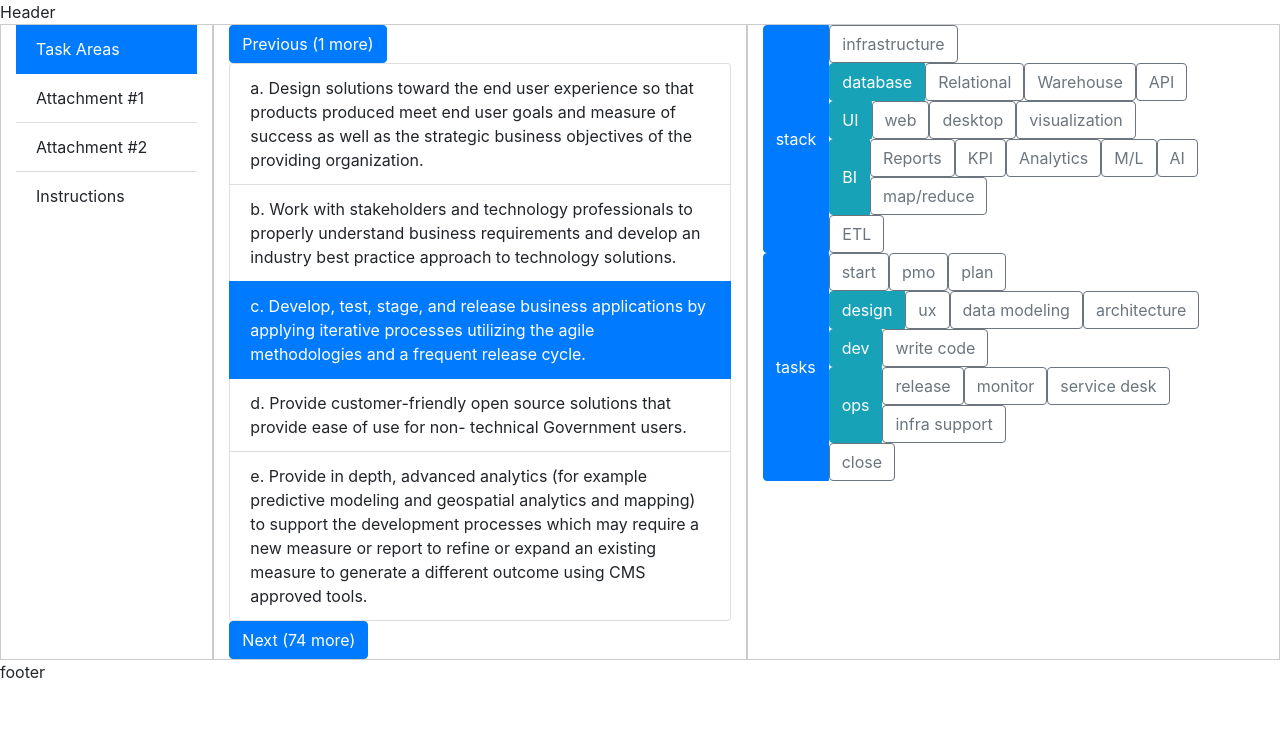
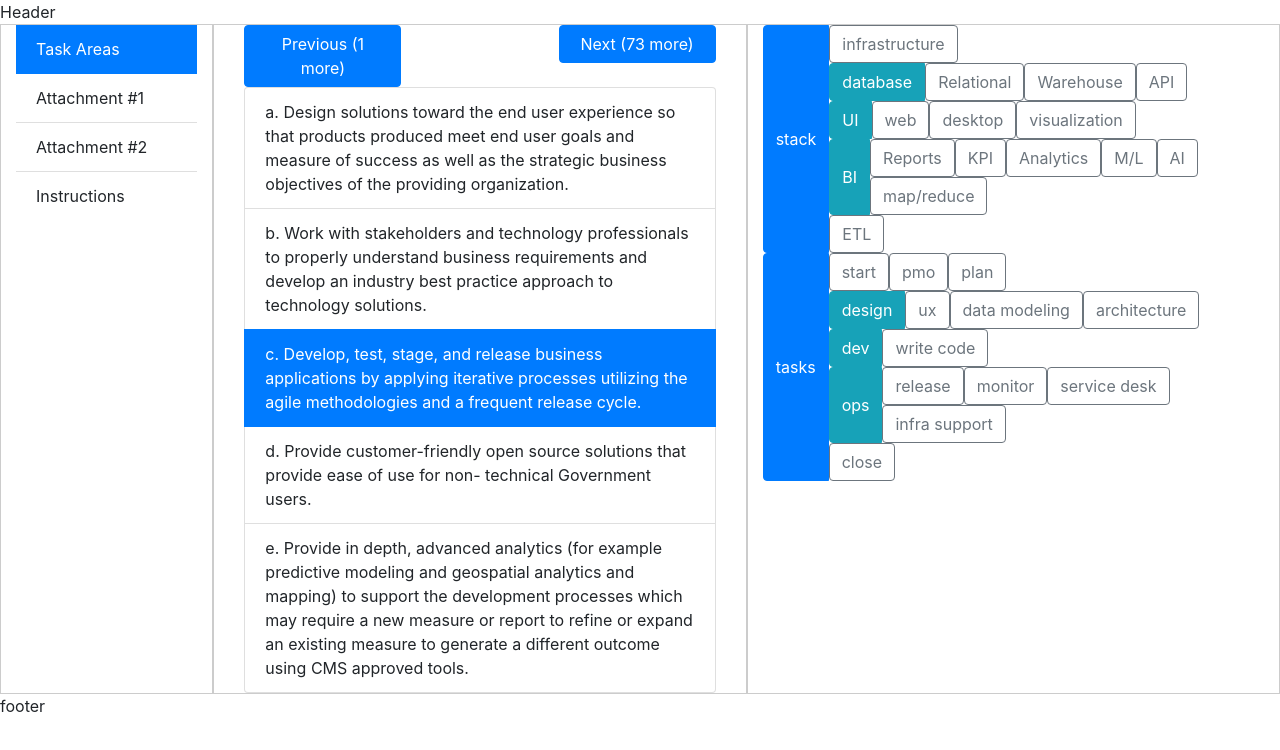
Before and after one commit to JeffreyMFarley/malta, a React (Create React App) app in the folder images/app/: page / in a window 1280 px wide. Shown: the top 750 px of the page. Built offline with nearby package versions, Linux system fonts and the light colour scheme.

Commit message:
refactor: Improve document navigation

```diff
--- a/images/app/src/components/ActiveDocument.js
+++ b/images/app/src/components/ActiveDocument.js
@@ -2,11 +2,15 @@
 
 import { nextLine, prevLine } from '../actions/navigateDocument'
 import Button from 'react-bootstrap/Button'
+import Col from 'react-bootstrap/Col'
 import { connect } from 'react-redux';
 import Container from 'react-bootstrap/Container'
 import ListGroup from 'react-bootstrap/ListGroup'
 import React from 'react'
 import Row from 'react-bootstrap/Row'
+
+const ITEMS_IN_VIEW = 4
+const BEFORE_OR_AFTER = ITEMS_IN_VIEW >> 1
 
 /**
 * Creates the control for tagging a document
@@ -18,12 +22,29 @@ class ActiveDocument extends React.Component {
   render() {
     const { doc, dispatch } = this.props;
 
-    const min = doc.current - 2;
-    const max = doc.current + 2;
+    const { current } = doc;
+    const last = doc.lines.length - 1
+    let min, max
+    let prevText = 'Previous'
+    let nextText = 'Next'
+    if ( current <= BEFORE_OR_AFTER ) {
+      min = 0
+      max = ITEMS_IN_VIEW
+      nextText = `Next (${ last - max } more)`
+    } else if ( current + BEFORE_OR_AFTER >= last ) {
+      min = last - ITEMS_IN_VIEW
+      max = last
+      prevText = `Previous (${ min } more)`
+    } else {
+      min = current - BEFORE_OR_AFTER
+      max = current + BEFORE_OR_AFTER
+      prevText = `Previous (${ min } more)`
+      nextText = `Next (${ last - max } more)`
+    }
 
     const elements = doc.lines.map(
       ( x, i ) => <ListGroup.Item as="li"
-                                  active={ i === doc.current }
+                                  active={ i === current }
                                   key={i}>
                                   {x}
                   </ListGroup.Item>
@@ -32,21 +53,26 @@ class ActiveDocument extends React.Component {
     )
 
     return (
-      <Container>
-        <Row>
-          { min > 0 ? <Button onClick={ () => dispatch( prevLine() ) }>
-            Previous ({min} more)
-          </Button> : null}
+      <Container fluid>
+        <Row className="justify-content-between" noGutters>
+          <Col>
+            { current > min &&
+              <Button block onClick={ () => dispatch( prevLine() ) }>
+              { prevText }
+            </Button>}
+          </Col>
+          <Col />
+          <Col>
+            { current < last &&
+              <Button block onClick={ () => dispatch( nextLine() ) }>
+              { nextText }
+            </Button>}
+          </Col>
         </Row>
-        <Row>
+        <Row noGutters>
           <ListGroup as="ul">
             {elements}
           </ListGroup>
-        </Row>
-        <Row>
-          <Button onClick={ () => dispatch( nextLine() ) }>
-            Next ({doc.lines.length - max} more)
-          </Button>
         </Row>
       </Container>
     )
```
Also changed, not shown: 1 other file (tests, documents, lock files or other folders).
